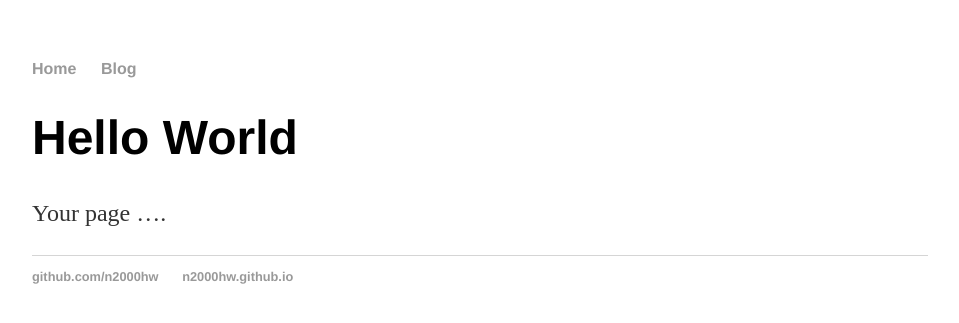
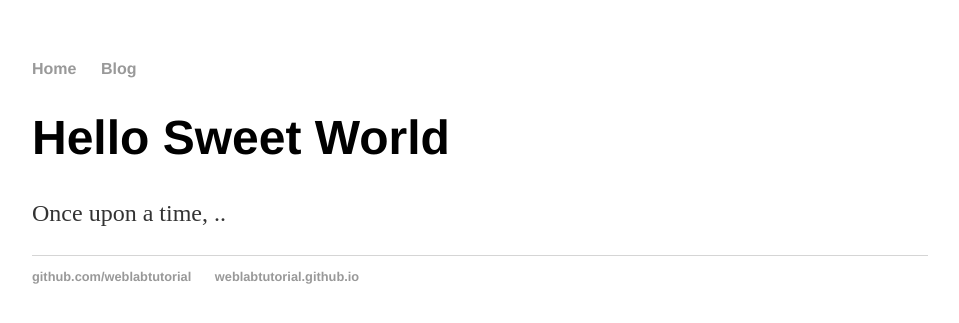
Before and after one commit to n2000hw/n2000hw.github.io, a Jekyll site: the page built from index.html, in a window 1280 px wide. Shown: the top 323 px of the page, without its empty margins (160-1119 px from the left). Built offline with Jekyll 4.4.1, drawn with Linux system fonts in a browser that asks for light colours.

Commit message:
Update index.html
updated index.html to use default layout.

```diff
--- a/index.html
+++ b/index.html
@@ -1,26 +1,8 @@
-<!DOCTYPE html>
-<html>
-    <head>
-        <title>Web Programming</title>
-        <!-- link to main stylesheet -->
-        <link rel="stylesheet" type="text/css" href="/css/main.css">
-    </head>
-    <body>
-        <nav>
-        <ul>
-        <li><a href="/">Home</a></li>
-        <li><a href="/blog">Blog</a></li>
-        </ul>
-        </nav>
-        <div class="container">
-        <div class="blurb">
-        <h1>Hello World</h1>
-        <p>Your page ….</p>
-        <footer>
-            <ul>
-            <li><a href="https://github.com/n2000hw">github.com/n2000hw</li>
-            <li><a href="https://n2000hw.github.io"> n2000hw.github.io </a></li>
-            </ul>
-        </footer>
-    </body>
-</html>
+---
+layout: default
+title: Web Programming
+---
+<div class="blurb">
+    <h1>Hello Sweet World</h1>
+    <p>Once upon a time, ..</p>
+</div>
```
